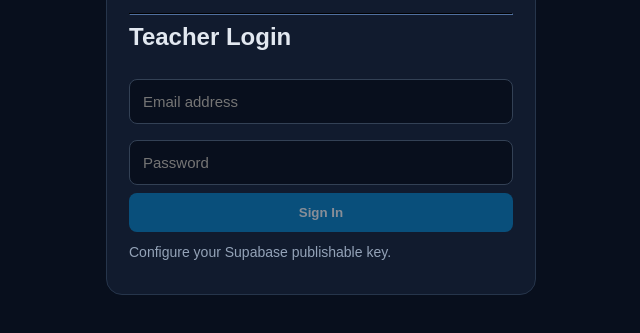
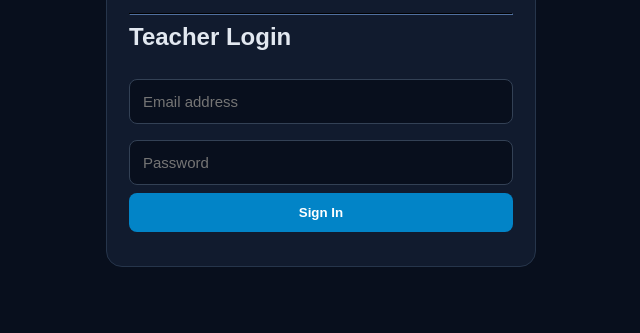
Before and after one commit to mohamed2524022-hash/VERA-Web, a plain HTML site: page index.html in a window 1280 px wide. Shown: the part 223-556 px from the top of the page, without its empty margins (319-959 px from the left). Drawn offline with nearby package versions, Linux system fonts and the light colour scheme.

Commit message:
editting.....

```diff
--- a/index.html
+++ b/index.html
@@ -496,11 +496,12 @@ footer {
 // SUPABASE CONFIGURATION
 // ========================================
 
+
 const SUPABASE_URL =
     "https://dyfxmncyejzyfpyhtzls.supabase.co";
 
 const SUPABASE_KEY =
-    "PUT_YOUR_PUBLISHABLE_KEY_HERE";
+    "sb_publishable_l8ZR3jQ2EAYN439qPHEq1g_ZrGzpAlP";
 
 let client = null;
 
```
